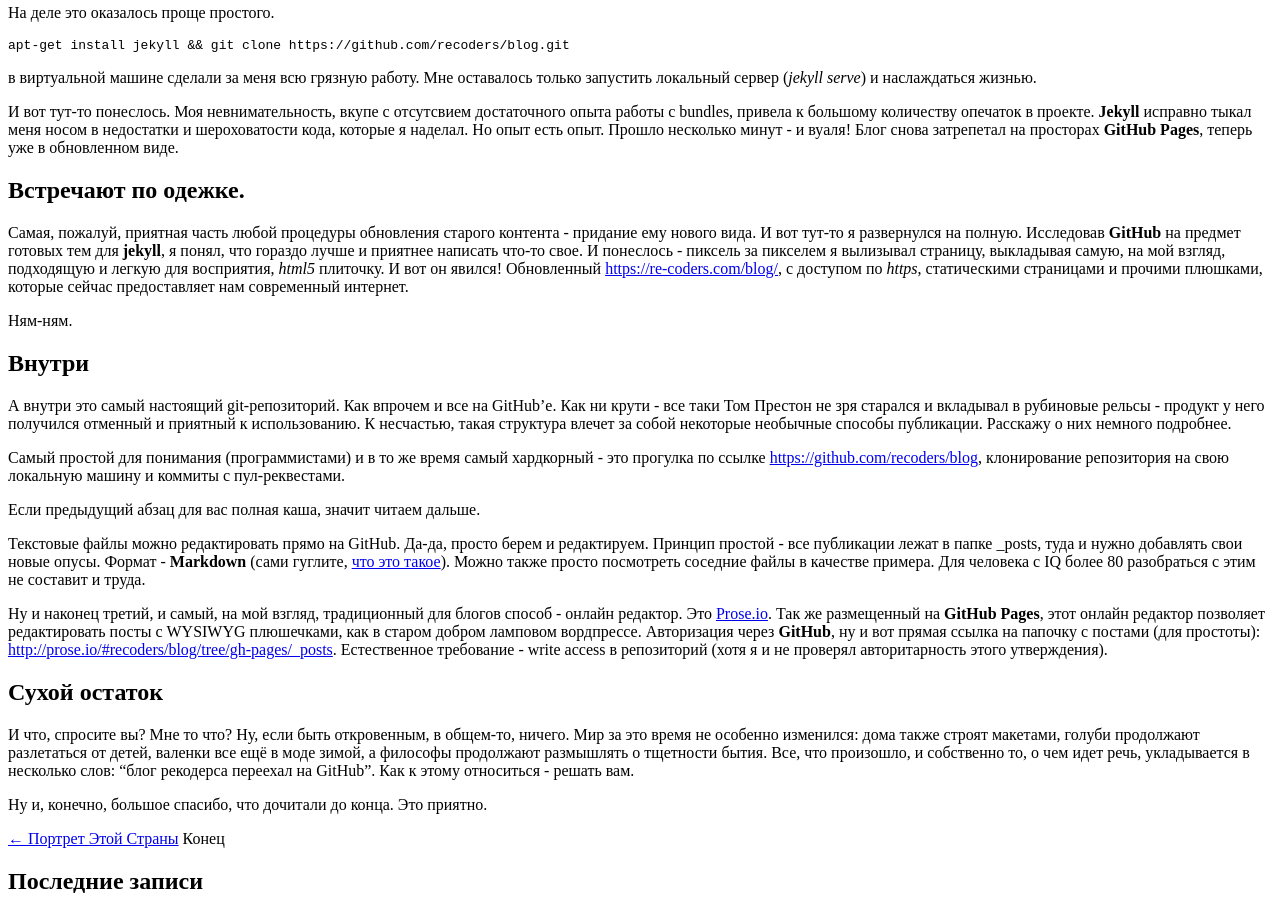
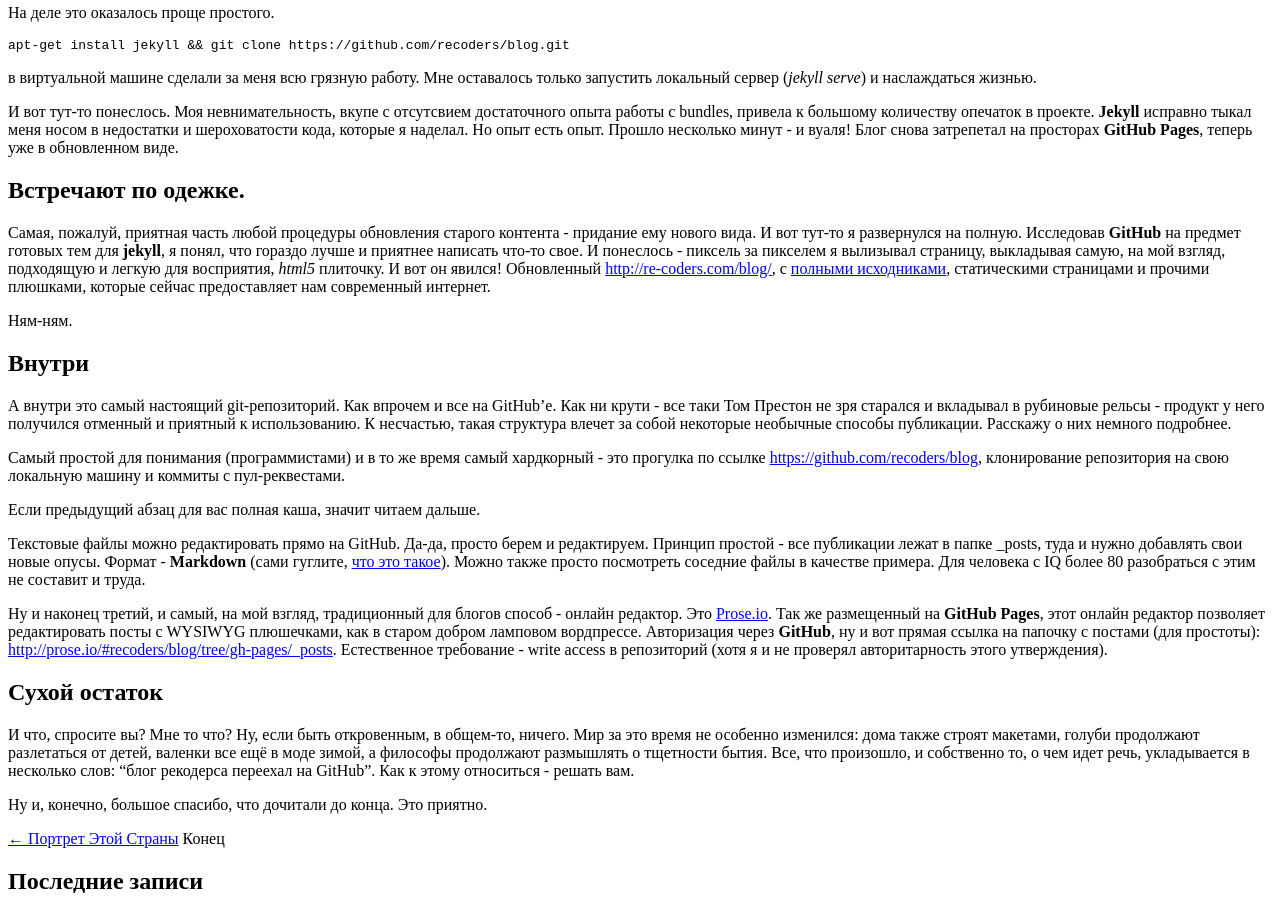
Before and after one commit to recoders/blog, a Jekyll site: the page built from _posts/2015-06-23-git-push-origin-blog.md, in a window 1280 px wide and 900 px high, scrolled down 577 px. Built offline with Jekyll 4.4.1, drawn with Linux system fonts in a browser that asks for light colours; comment, search, counter and statistics services are not loaded.

Commit message:
Update post: git push origin blog

```diff
--- a/_posts/2015-06-23-git-push-origin-blog.md
+++ b/_posts/2015-06-23-git-push-origin-blog.md
@@ -37,8 +37,8 @@ __GitHub Pages__, теперь уже в обновленном виде.
 
 Самая, пожалуй, приятная часть любой процедуры обновления старого контента - придание ему нового вида. И вот тут-то я развернулся на полную. Исследовав __GitHub__
 на предмет готовых тем для __jekyll__, я понял, что гораздо лучше и приятнее написать что-то свое. И понеслось - пиксель за пикселем я вылизывал страницу, выкладывая самую,
-на мой взгляд, подходящую и легкую для восприятия, _html5_ плиточку. И вот он явился! Обновленный <https://re-coders.com/blog/>, с доступом по _https_, статическими
-страницами и прочими плюшками, которые сейчас предоставляет нам современный интернет.
+на мой взгляд, подходящую и легкую для восприятия, _html5_ плиточку. И вот он явился! Обновленный <http://re-coders.com/blog/>, с [полными исходниками](https://github.com/recoders/blog/),
+статическими страницами и прочими плюшками, которые сейчас предоставляет нам современный интернет.
 
 Ням-ням.
 
```
